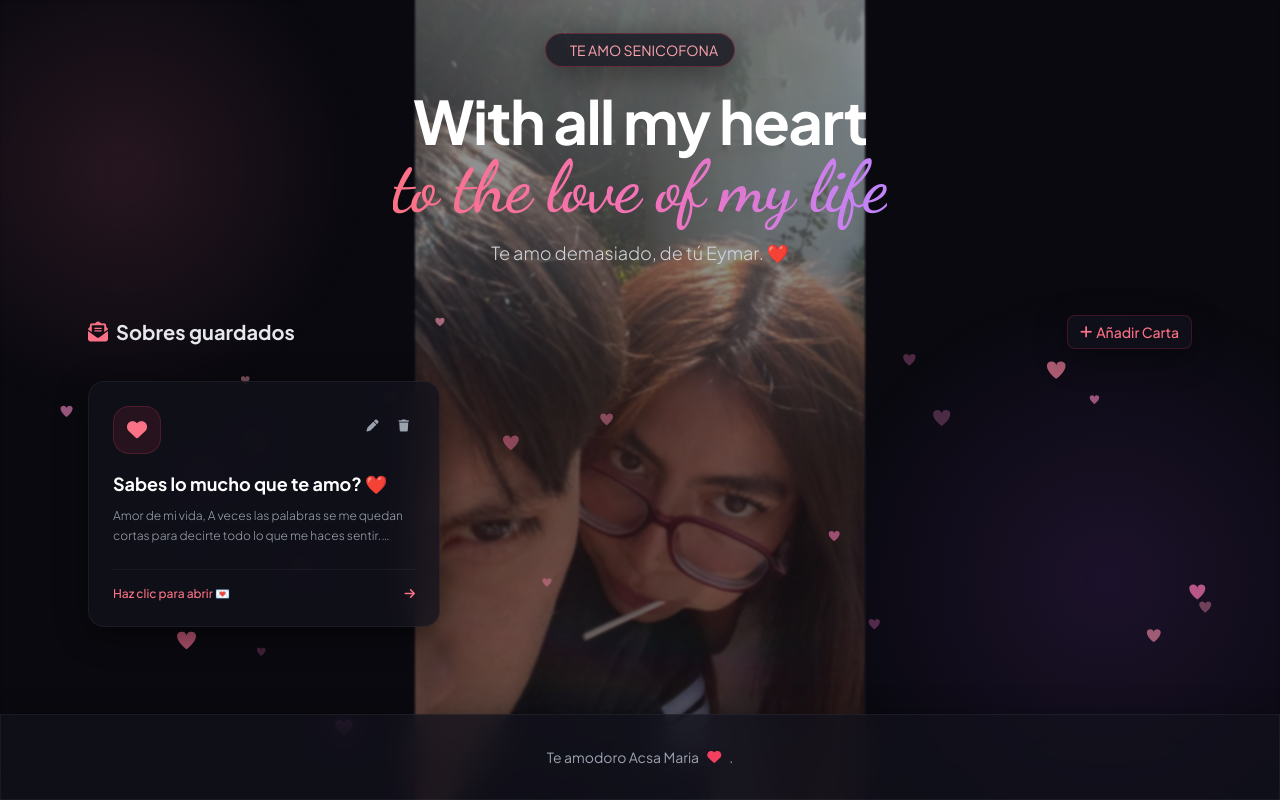
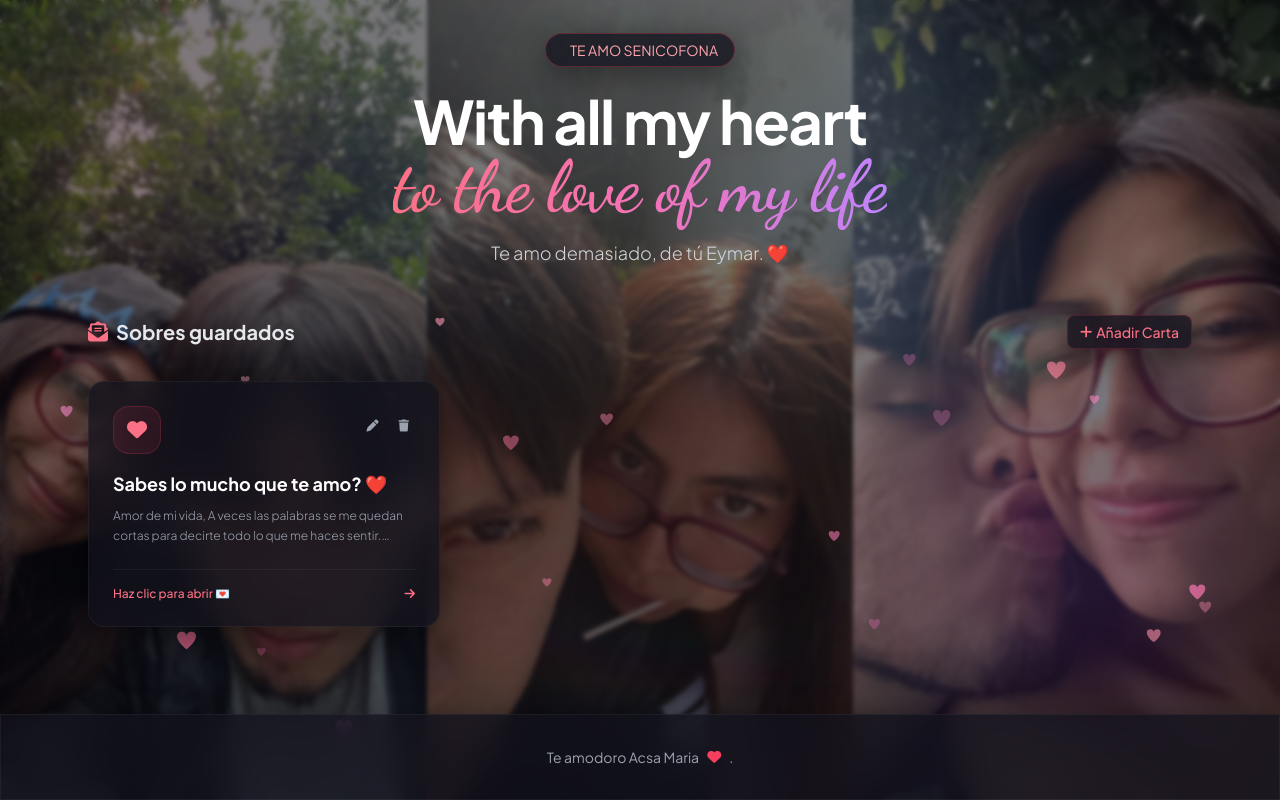
Before and after one commit to eymar7/formylove, a plain HTML site: page index.html in a window 1280 px wide. Drawn offline with nearby package versions, Linux system fonts and the light colour scheme.

Commit message:
Add files via upload

```diff
--- a/index.html
+++ b/index.html
@@ -10,6 +10,7 @@
     <!-- FontAwesome for Icons -->
     <link rel="stylesheet" href="https://cdnjs.cloudflare.com/ajax/libs/font-awesome/6.4.0/css/all.min.css">
     <!-- Google Fonts -->
+    <link rel="icon" href="https://cdn-icons-png.flaticon.com/512/833/833472.png" type="image/png">
     <link rel="preconnect" href="https://fonts.googleapis.com">
     <link rel="preconnect" href="https://fonts.gstatic.com" crossorigin>
     <link href="https://fonts.googleapis.com/css2?family=Dancing+Script:wght@600;700&family=Plus+Jakarta+Sans:wght@300;400;500;600;700&display=swap" rel="stylesheet">
@@ -24,30 +25,58 @@
             background-color: #0b0b12;
         }
 
-        /* Foto de fondo optimizada para fotos verticales */
-        .bg-image-blur {
+        /* Grid de 3 fotos de fondo */
+        .bg-collage-container {
             position: fixed;
             top: 0;
             left: 0;
             width: 100%;
             height: 100%;
-            background-image: url('image_2.jpeg');
-            background-size: contain; /* Muestra la foto completa centrada */
-            background-repeat: no-repeat;
-            background-position: center;
+            display: grid;
+            grid-template-columns: 1fr 1fr 1fr;
+            gap: 0;
             z-index: -2;
         }
 
-        /* Capa con opacidad ligera para ver la foto con claridad sin perder legibilidad */
+        .bg-collage-item {
+            width: 100%;
+            height: 100%;
+            background-size: cover;
+            background-position: center;
+        }
+
+        .bg-img-left {
+            background-image: url('image_1.jpeg');
+        }
+
+        .bg-img-center {
+            background-image: url('image_2.jpeg');
+        }
+
+        .bg-img-right {
+            background-image: url('image_3.jpeg');
+        }
+
+        /* En pantallas pequeñas de móvil muestra solo la foto principal centrada */
+        @media (max-width: 768px) {
+            .bg-collage-container {
+                grid-template-columns: 1fr;
+            }
+            .bg-img-left, .bg-img-right {
+                display: none;
+            }
+        }
+
+        /* Capa con opacidad para que resalte el texto */
         .bg-overlay {
             position: fixed;
             top: 0;
             left: 0;
             width: 100%;
             height: 100%;
-            background: rgba(8, 8, 14, 0.45);
-            backdrop-filter: blur(1px);
-            -webkit-backdrop-filter: blur(1px);
+            background: rgba(8, 8, 14, 0.55);
+            backdrop-filter: blur(2px);
+            -webkit-backdrop-filter: blur(2px);
             z-index: -1;
         }
 
@@ -121,8 +150,12 @@
 </head>
 <body class="min-h-screen relative flex flex-col justify-between selection:bg-rose-500 selection:text-white">
 
-    <!-- Capas de Fondo Personalizado con la Imagen -->
-    <div class="bg-image-blur"></div>
+    <!-- Capa de Fondo en Collage de 3 Fotos -->
+    <div class="bg-collage-container">
+        <div class="bg-collage-item bg-img-left"></div>
+        <div class="bg-collage-item bg-img-center"></div>
+        <div class="bg-collage-item bg-img-right"></div>
+    </div>
     <div class="bg-overlay"></div>
 
     <!-- Floating Background Particles Canvas -->
```
Also changed, not shown: image_1.jpeg (added), image_3.jpeg (added).
